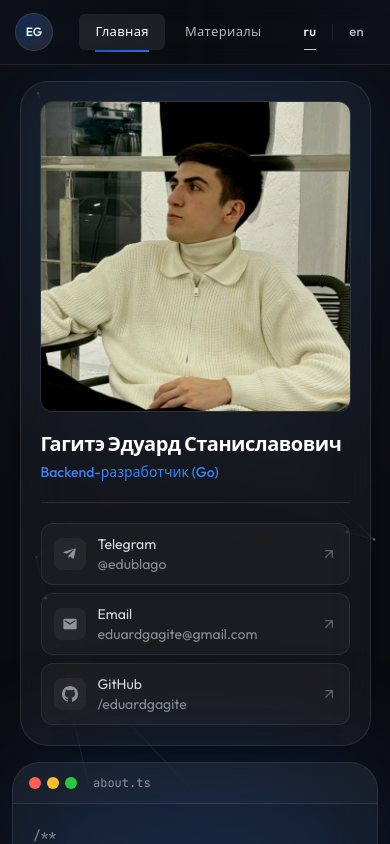
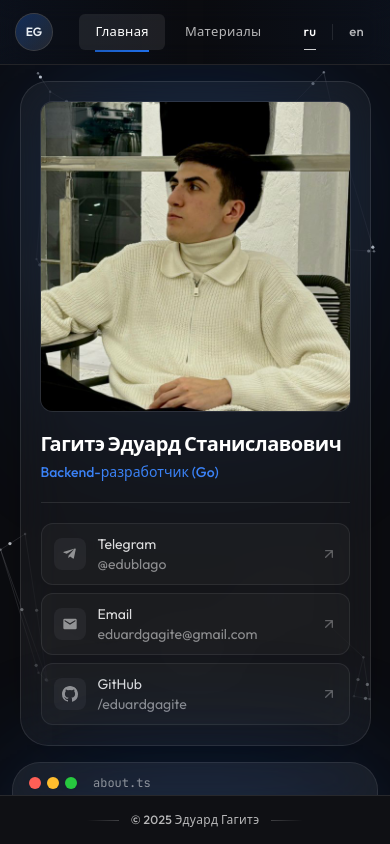
Before and after one commit to eduardgagite/eduardgagite.github.io, a React (Vite) app: page / in a window 390 px wide. Shown: the top 844 px of the page. Built offline with nearby package versions, Linux system fonts and the light colour scheme.

Commit message:
refactor layout styles in App, Home, and Materials components to improve overflow handling; update class names for better responsiveness and visual consistency

```diff
--- a/src/App.tsx
+++ b/src/App.tsx
@@ -12,7 +12,7 @@ export function App() {
         v7_relativeSplatPath: true,
       }}
     >
-      <div className="min-h-dvh md:h-dvh flex flex-col">
+      <div className="h-dvh flex flex-col">
         <Header />
         <main className="flex-1 min-h-0">
           <Routes>
--- a/src/pages/home.tsx
+++ b/src/pages/home.tsx
@@ -19,7 +19,7 @@ export function Home() {
   }, []);
 
   return (
-    <section className="relative h-full w-full overflow-hidden">
+    <section className="relative h-full w-full overflow-y-auto overflow-x-hidden">
       <NetworkBackground density="medium" interactive />
 
       <div className="relative mx-auto h-full w-full max-w-7xl px-3 py-4 sm:px-4 sm:py-6 grid gap-4 sm:gap-6 lg:gap-8 items-stretch md:[grid-template-rows:auto_1fr] lg:grid-cols-[360px,1fr] lg:[grid-template-rows:initial]">
--- a/src/pages/materials.tsx
+++ b/src/pages/materials.tsx
@@ -166,7 +166,7 @@ export function Materials() {
   };
 
   return (
-    <section className="h-full w-full overflow-hidden">
+    <section className="h-full w-full overflow-y-auto overflow-x-hidden">
       <div className="flex h-full w-full flex-col gap-4 px-3 py-4 sm:px-4 sm:py-5 lg:gap-6 lg:flex-row">
 
         {/* Mobile sidebar toggle */}
```
